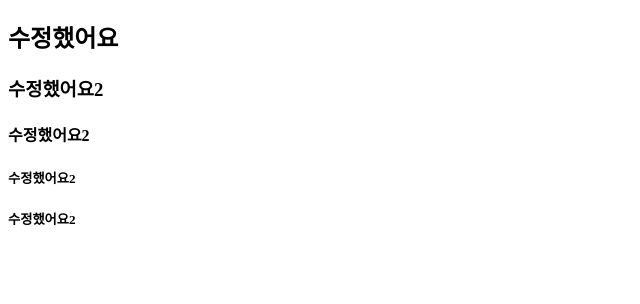
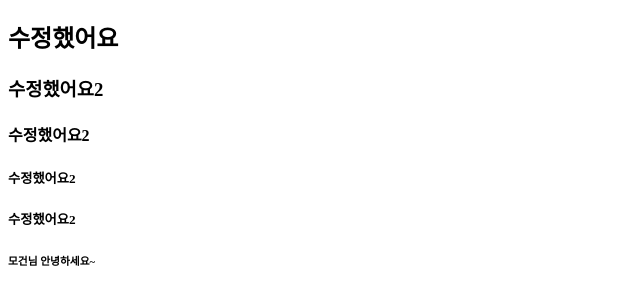
Before and after one commit to redcontroller/morganWorld, a plain HTML site: page index.html in a window 1280 px wide. Shown: the part 70-374 px from the top of the page, without its empty margins (0-640 px from the left). Drawn offline with Linux system fonts and the light colour scheme.

Commit message:
h6 추가

```diff
--- a/index.html
+++ b/index.html
@@ -15,6 +15,7 @@
     <h4>수정했어요2</h4>
     <h5>수정했어요2</h5>
     <h5>수정했어요2</h5>
+    <h6>모건님 안녕하세요~</h6>
 </body>
 
 </html>
```
